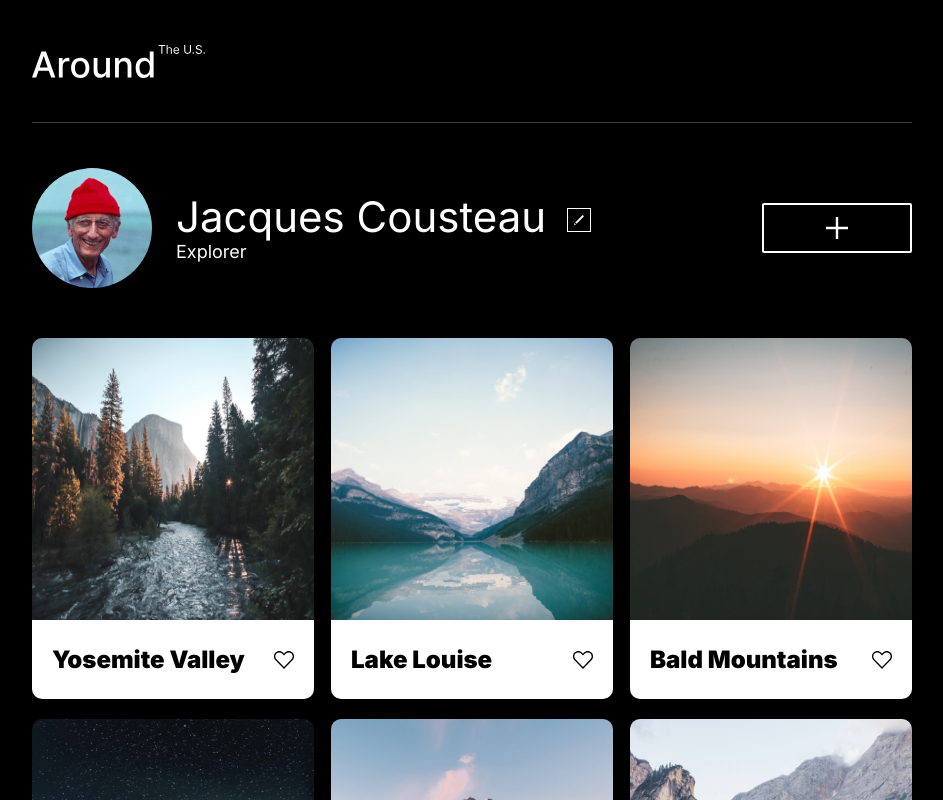
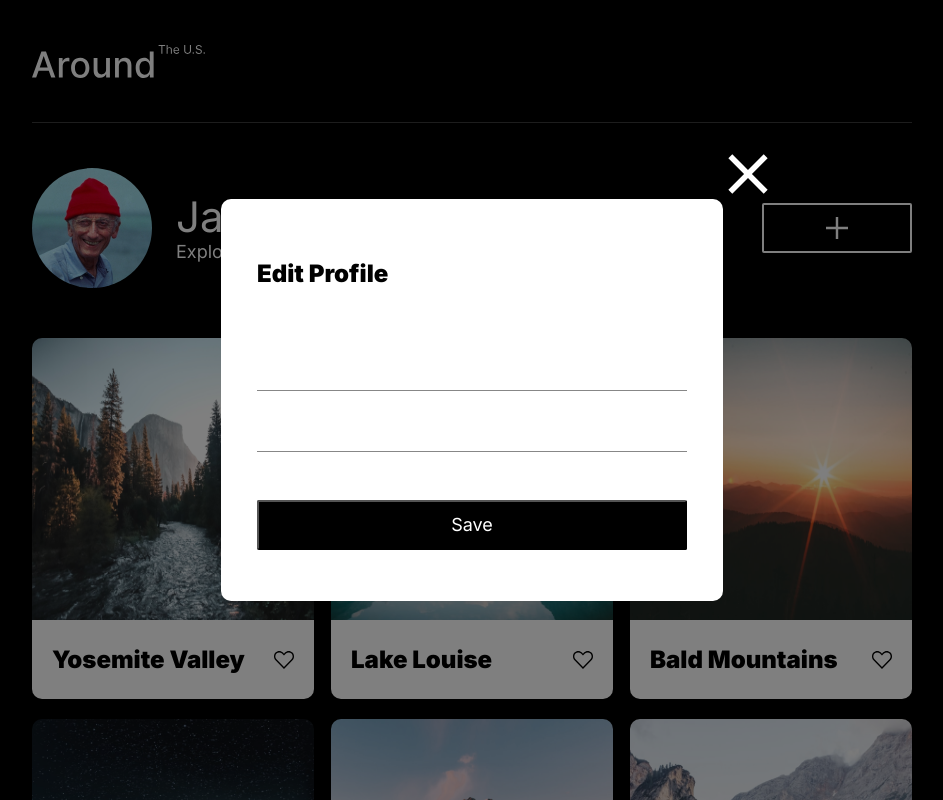
Before and after one commit to alejandrov12/se_project_aroundtheus, a plain HTML site: page index.html in a window 1280 px wide. Shown: the top 800 px of the page, without its empty margins (168-1111 px from the left). Drawn offline with nearby package versions, Linux system fonts and the light colour scheme.

Commit message:
New form to the project

```diff
--- /dev/null
+++ b/blocks/modal.css
@@ -0,0 +1,98 @@
+.modal {
+  position: fixed;
+  top: 0;
+  left: 0;
+  bottom: 0;
+  right: 0;
+  background-color: rgba(0, 0, 0, 0.5);
+  z-index: 999;
+  display: flex;
+  padding: 0 19px;
+}
+
+.modal__container {
+  position: relative;
+  padding: 36px;
+  width: 430px;
+  height: 330px;
+  background-color: white;
+  margin: auto;
+  border-radius: 10px;
+}
+
+.modal__close {
+  border: none;
+  background-color: transparent;
+  cursor: pointer;
+  position: absolute;
+  bottom: calc(100% + 5px);
+  left: calc(100% + 5px);
+  width: 40px;
+  height: 40px;
+  background-image: url(../card-images/Close.svg);
+  background-repeat: no-repeat;
+  background-size: contain;
+}
+
+.modal__close:hover {
+  opacity: 0.6;
+}
+
+.modal__heading {
+  color: black;
+  width: 330px;
+  height: 23px;
+  font-family: "Inter", Arial, sans-serif;
+  font-weight: 900;
+  font-size: 24px;
+  line-height: 29px;
+  padding-bottom: 54px;
+}
+
+.modal__form {
+  display: flex;
+  flex-direction: column;
+  font-family: "Inter", Arial, sans-serif;
+  font-weight: 400;
+  font-size: 18px;
+  line-height: 22px;
+}
+
+.modal__title_button {
+  margin-bottom: 30px;
+  height: 28px;
+  border: none;
+  border-bottom: 1px solid rgb(84, 84, 84, 0.7);
+}
+
+.modal__description_button {
+  height: 28px;
+  margin-bottom: 48px;
+  border: none;
+  border-bottom: 1px solid rgb(84, 84, 84, 0.7);
+}
+
+.modal__button {
+  height: 50px;
+  border-radius: 2px;
+  color: white;
+  background-color: black;
+}
+
+.modal__button:hover {
+  opacity: 0.8;
+}
+
+@media screen and (max-width: 480px) {
+  .modal__container {
+    width: 282px;
+    height: 322px;
+  }
+
+  .modal__close {
+    width: 26px;
+    height: 26px;
+    bottom: calc(100% + 20px);
+    left: calc(100% + -33px);
+  }
+}
--- a/index.html
+++ b/index.html
@@ -107,6 +107,22 @@
     <footer class="footer">
       <p class="footer__description">&copy; 2022 Around The U.S.</p>
     </footer>
+
+    <div class="modal">
+      <div class="modal__container">
+        <buttom class="modal__close"></buttom>
+        <p class="modal__heading">Edit Profile</p>
+        <form class="modal__form">
+          <input type="text" name="title" class="modal__title_button" />
+          <input
+            type="text"
+            name="description"
+            class="modal__description_button"
+          />
+          <button class="modal__button">Save</button>
+        </form>
+      </div>
+    </div>
     <script src="./scripts/index.js"></script>
   </body>
 </html>
--- a/pages/index.css
+++ b/pages/index.css
@@ -6,3 +6,4 @@
 @import url(../blocks/cards.css);
 @import url("../blocks/card.css");
 @import url("../blocks/footer.css");
+@import url(../blocks/modal.css);
--- a/scripts/index.js
+++ b/scripts/index.js
@@ -24,5 +24,3 @@ const initialCards = [
     link: "https://practicum-content.s3.us-west-1.amazonaws.com/software-engineer/around-project/lago.jpg",
   },
 ];
-
-console.log(initialCards);
```
Also changed, not shown: card-images/Close.svg (added).
